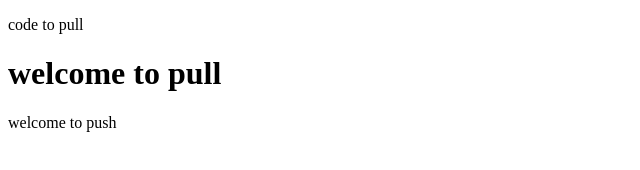
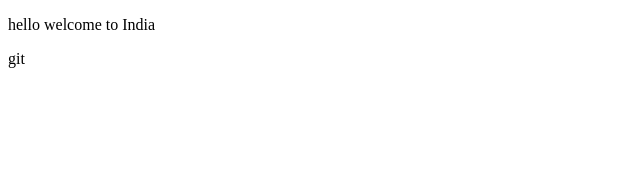
Before and after one commit to Sangeetha359/test_code, a plain HTML site: page index.html in a window 1280 px wide. Shown: the whole page, without its empty margins (0-640 px from the left). Drawn offline with Linux system fonts and the light colour scheme.

Commit message:
this is example file

```diff
--- a/index.html
+++ b/index.html
@@ -7,9 +7,8 @@
     <link rel="stylesheet" href="style.css">
 </head>
 <body>
-    <p>code to pull</p>
-    <h1>welcome to pull</h1>
-    <p>welcome to push</p>
+   <p>hello welcome to India </p>
 
 </body>
 </html>
+git
```
